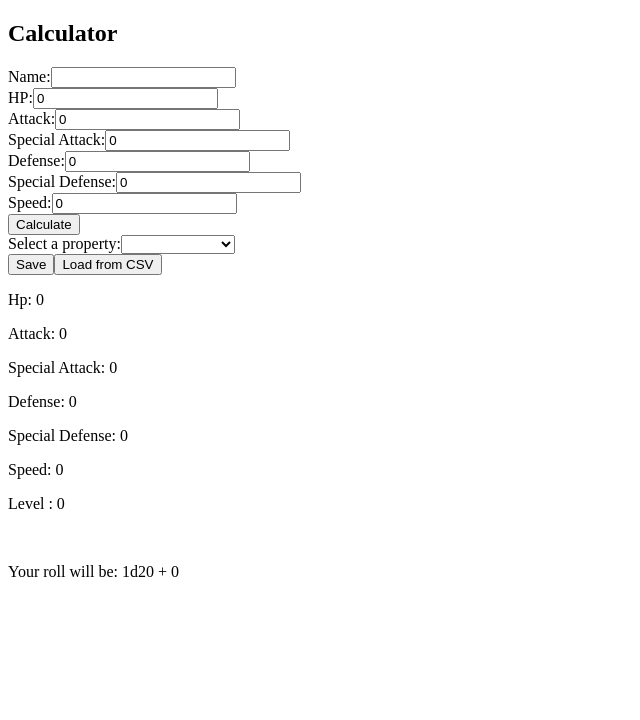
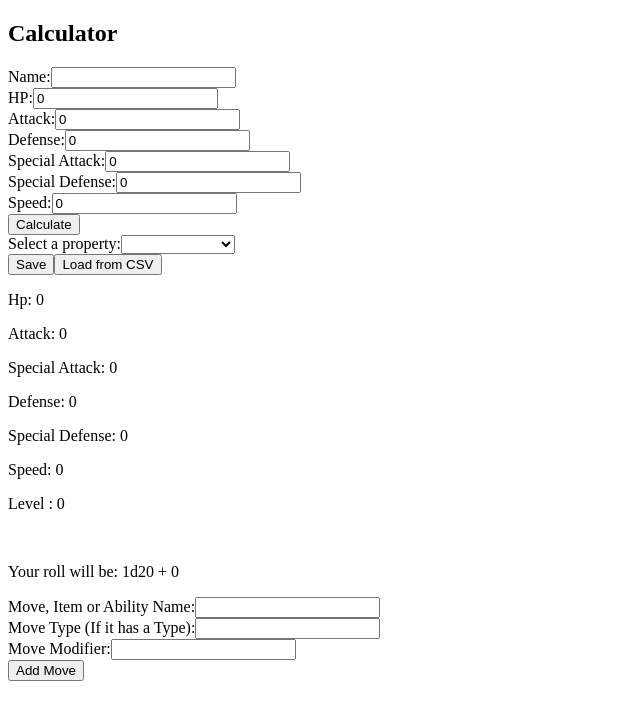
Before and after one commit to GabrielOLima/Pokecalculator, an Angular app: page / in a window 1280 px wide. Shown: the top 720 px of the page, without its empty margins (0-640 px from the left). Built offline with nearby package versions, Linux system fonts and the light colour scheme.

Commit message:
Bugfix and Prepared Move Addition

```diff
--- a/src/app/calculator/calculator.component.html
+++ b/src/app/calculator/calculator.component.html
@@ -14,13 +14,14 @@
     <input [(ngModel)]="baseAttack" id="attack" class="form-control" type="number">
   </div>
   <div class="form-group">
+    <label for="defense">Defense:</label>
+    <input [(ngModel)]="baseDefense" id="defense" class="form-control" type="number">
+  </div>
+  <div class="form-group">
     <label for="specialAttack">Special Attack:</label>
     <input [(ngModel)]="baseSpecialAttack" id="specialAttack" class="form-control" type="number">
   </div>
-  <div class="form-group">
-    <label for="defense">Defense:</label>
-    <input [(ngModel)]="baseDefense" id="defense" class="form-control" type="number">
-  </div>
+
   <div class="form-group">
     <label for="specialDefense">Special Defense:</label>
     <input [(ngModel)]="baseSpecialDefense" id="specialDefense" class="form-control" type="number">
@@ -86,3 +87,26 @@
 
 
 </div>
+
+<div class="form-group">
+  <label for="moveName">Move, Item or Ability Name:</label>
+  <input [(ngModel)]="newMoveName" id="moveName" class="form-control" type="string">
+</div>
+<div class="form-group">
+  <label for="moveType">Move Type (If it has a Type):</label>
+  <input [(ngModel)]="newMoveType" id="moveType" class="form-control" type="string">
+</div>
+<div class="form-group">
+  <label for="moveModifier">Move Modifier:</label>
+  <input [(ngModel)]="newMoveModifier" id="moveModifier" class="form-control" type="string">
+</div>
+<button (click)="addMove()">Add Move</button>
+
+<div>
+  <div *ngIf="storedMoves.length > 0">
+    <h2>Stored Moves</h2>
+    <ul>
+      <li *ngFor="let move of storedMoves">{{move.name}} - {{move.pokemonType}} - {{move.modifier}}</li>
+    </ul>
+  </div>
+</div>
--- a/src/app/calculator/calculator.component.ts
+++ b/src/app/calculator/calculator.component.ts
@@ -1,7 +1,11 @@
 import { Component } from '@angular/core';
 import { saveAs } from 'file-saver';
 import * as Papa from 'papaparse';
-
+interface Move {
+  name: string;
+  pokemonType: string;
+  modifier: string;
+}
 
 @Component({
   selector: 'app-calculator',
@@ -16,6 +20,9 @@ export class CalculatorComponent {
   baseSpecialDefense = 0;
   baseSpeed = 0;
   name : string = ''
+  newMoveName: string = '';
+  newMoveType: string = '';
+  newMoveModifier: string = '';
 
   hp: number = 0;
   attack: number = 0;
@@ -26,10 +33,9 @@ export class CalculatorComponent {
   level: number = 0;
   selectedValue : number = 0;
   damageValue: number = 0;
-  effectiveness = ['Normal', 'Not Effective', 'Double Not Effective', 'Super Effective', 'Double']
+  storedMoves: Move[] = [];
   properties = ['hp', 'attack', 'specialAttack', 'defense', 'specialDefense', 'speed'];
   modifiers = ['No Modifier', 'Autocrit', 'Exploit Status', 'Disable'];
-  selectedEffectiveness = '';
   selectedProperty = '';
   selectedModifier = 'No Modifier';
   modifierTooltip = '';
@@ -51,7 +57,13 @@ export class CalculatorComponent {
         multiplier = 0;
         break;
     }
+    if(this.baseAttack + this.baseDefense + this.baseHP + this.baseSpeed + this.specialAttack + this.specialDefense > 600){
+      console.log('This was rounded down')
       return Math.floor((input / 10) * multiplier);
+    } else {
+      console.log('This was rounded up')
+      return Math.ceil((input / 10) * multiplier);
+    }
   }
 
   calculateModifier(modifier: string) {
@@ -69,7 +81,7 @@ export class CalculatorComponent {
       case 'Disable':
         this.calculateStats;
         this.damageValue = 0
-        this.modifierTooltip = "This move will do no damage, but a target will lose the use of one of the last Prepared Moves if hit. This overwrites the prior effect of any other Disabling of the target's Moves."
+        this.modifierTooltip = "Deals no damage, but the target loses the use of the last Prepared Move they used. This overwrites the prior effect of any other Disabling of the target's Moves."
         break;
       case 'No Modifier':
       default:
@@ -160,6 +172,21 @@ export class CalculatorComponent {
     this.level = Math.floor(((this.hp - 20) / 2) + this.attack + this.specialAttack + this.defense + this.specialDefense + this.speed);
   }
 
+  addMove() {
+    const newMove: Move = {
+      name: this.newMoveName,
+      pokemonType: this.newMoveType,
+      modifier: this.newMoveModifier
+    };
+
+    this.storedMoves.push(newMove);
+
+    // Reset form inputs after adding move
+    this.newMoveName = '';
+    this.newMoveType = '';
+    this.newMoveModifier = '';
+  }
+
   save() {
   const data = [
     this.name,
@@ -172,34 +199,11 @@ export class CalculatorComponent {
     this.selectedProperty,
     this.selectedModifier,
     this.selectedValue,
+    JSON.stringify(this.storedMoves), // Store stringified array
   ];
   const csv = Papa.unparse([data]);
   const blob = new Blob([csv], { type: 'text/csv;charset=utf-8' });
   saveAs(blob, 'pokemon-stats.csv');
-  }
-
-  load(event: any) {
-    const file = event.target.files[0];
-    const reader = new FileReader();
-    reader.onload = (e) => {
-      if (reader.result !== null) {
-        const text = reader.result.toString();
-        const { data } = Papa.parse(text);
-        const [name, baseHP, baseAttack, baseSpecialAttack, baseDefense, baseSpecialDefense, baseSpeed, selectedProperty, selectedModifier, selectedValue] = data[0] as string[];
-        this.name = name;
-        this.baseHP = parseInt(baseHP);
-        this.baseAttack = parseInt(baseAttack);
-        this.baseSpecialAttack = parseInt(baseSpecialAttack);
-        this.baseDefense = parseInt(baseDefense);
-        this.baseSpecialDefense = parseInt(baseSpecialDefense);
-        this.baseSpeed = parseInt(baseSpeed);
-        this.selectedProperty = selectedProperty;
-        this.selectedModifier = selectedModifier;
-        this.selectedValue = parseInt(selectedValue);
-      }
-    };
-    reader.readAsText(file);
-
   }
 
   loadFromCSV() {
@@ -212,4 +216,28 @@ export class CalculatorComponent {
     });
     fileInput.click();
   }
+
+  load(event: any) {
+    const file = event.target.files[0];
+    const reader = new FileReader();
+    reader.onload = (e) => {
+      if (reader.result !== null) {
+        const text = reader.result.toString();
+        const { data } = Papa.parse(text);
+        const [name, baseHP, baseAttack, baseSpecialAttack, baseDefense, baseSpecialDefense, baseSpeed, selectedProperty, selectedModifier, selectedValue, storedMoves] = data[0] as string[];
+        this.name = name;
+        this.baseHP = parseInt(baseHP);
+        this.baseAttack = parseInt(baseAttack);
+        this.baseSpecialAttack = parseInt(baseSpecialAttack);
+        this.baseDefense = parseInt(baseDefense);
+        this.baseSpecialDefense = parseInt(baseSpecialDefense);
+        this.baseSpeed = parseInt(baseSpeed);
+        this.selectedProperty = selectedProperty;
+        this.selectedModifier = selectedModifier;
+        this.selectedValue = parseInt(selectedValue);
+        this.storedMoves = JSON.parse(storedMoves); // Parse stored moves data back into an array
       }
+    };
+    reader.readAsText(file);
+  }
+}
```
Lines whose indentation alone changed are shown as unchanged.
